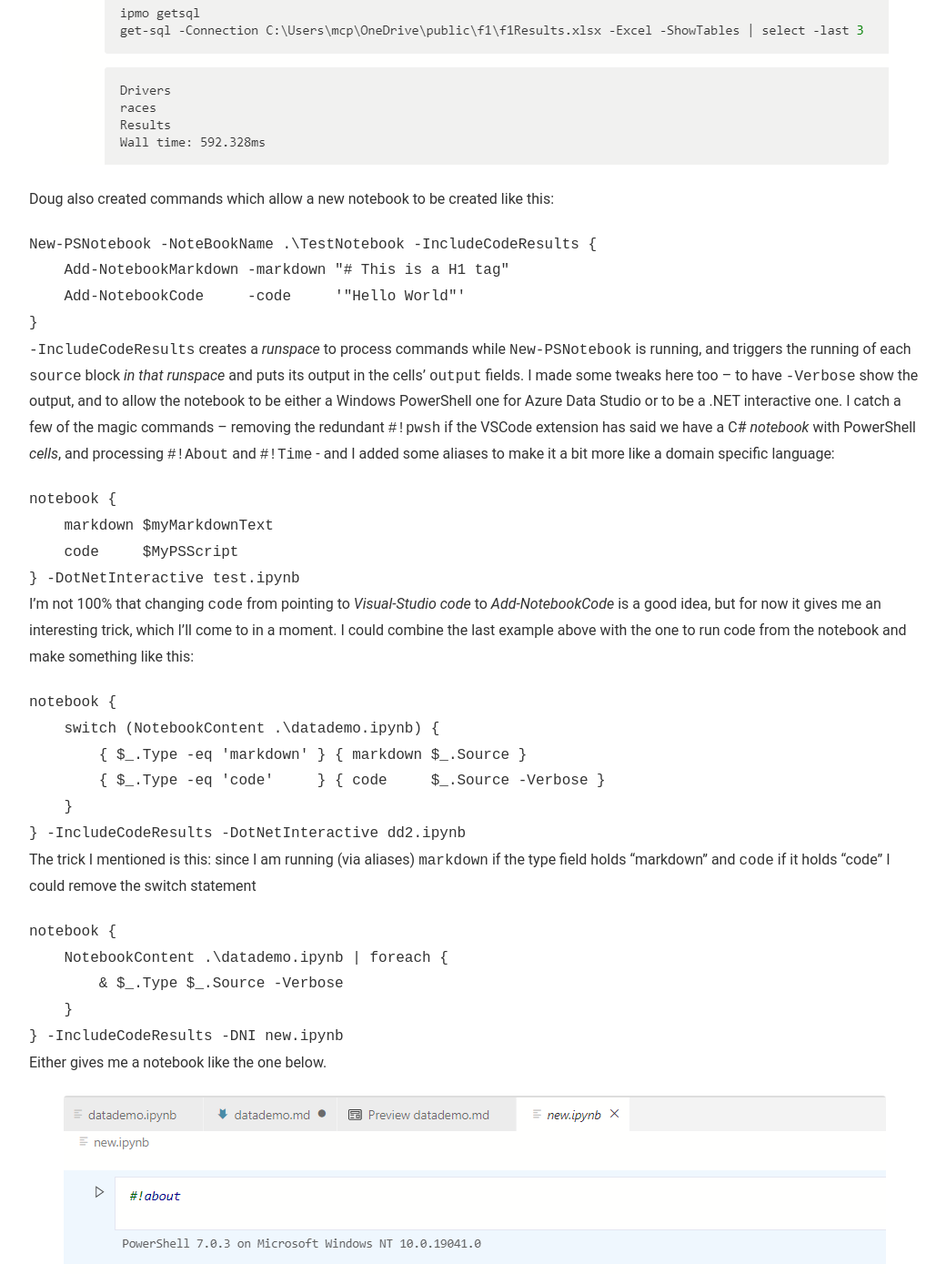
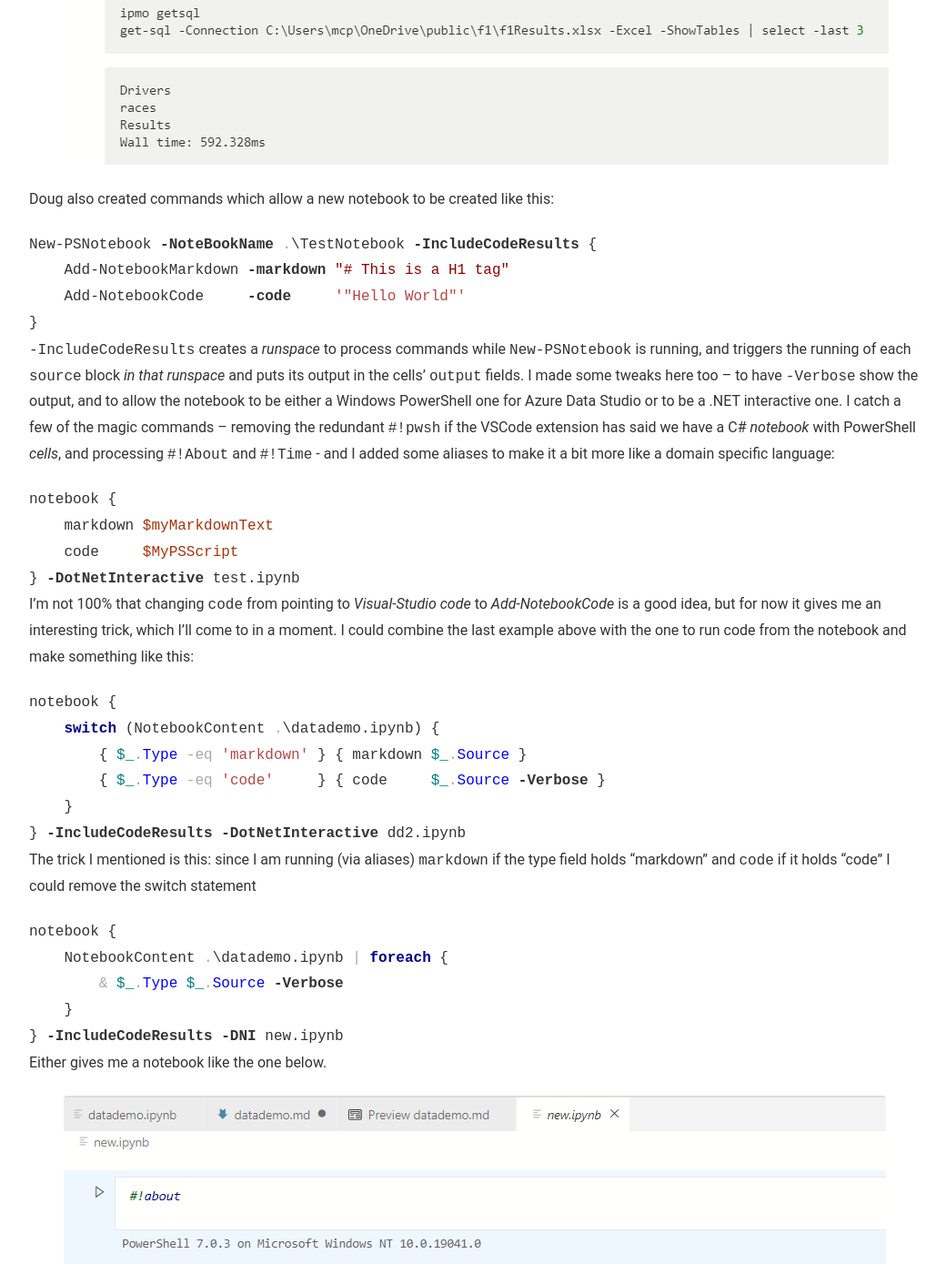
Before and after one commit to jhoneill/jhoneill.github.io, a Jekyll site: the page built from _posts/2020-09-29-Notebooks3.md, in a window 1280 px wide and 1400 px high, scrolled down 5050 px. Shown: the whole window at 91% size, without its empty margins (118-1158 px from the left). Built offline with Jekyll 4.4.1, drawn with Linux system fonts in a browser that asks for light colours; some of the changed text lies outside the part shown.

Commit message:
Updated Sharing GetSQL and notebooks 3

````diff
--- a/_posts/2020-09-29-Notebooks3.md
+++ b/_posts/2020-09-29-Notebooks3.md
@@ -53,7 +53,7 @@ from the DotNet-Interactive Extension for VS code (I’m tempted to start
 abbreviating that to DNIE pronounced like "deny"). Jupyter creates JSON inside the
 ipnyb file like this:
 
-```JSON
+{% highlight json %}
 "outputs": [
     {
         "output_type": "stream",
@@ -65,11 +65,11 @@ ipnyb file like this:
         ]
     }
 ]
-```
+{% endhighlight %}
 It’s also valid to have `"text": "A long string with \n for newlines"`
 
 *At the moment* the extension for vs code writes like this:
-```JSON
+{% highlight json %}
 "outputs": [
     {
         "output_type": "execute_result",
@@ -80,7 +80,7 @@ It’s also valid to have `"text": "A long string with \n for newlines"`
         "data": { "text/plain": "Line 2" }
     }
 ]
-```
+{% endhighlight %}
 Both forms seem to be read everywhere but often the Jupyter format reads more nicely. I would
 stress *at the moment,* because, to repeat what I said in part 2, **this is a
 preview and things can change**.
@@ -134,12 +134,12 @@ First: Doug has a `Get-NotebookContent` function which returns objects with a `t
 “Markdown” and a `source` property. It only needs a couple of lines either to
 print the Markdown or to run the source of a code cell. In others words **running the notebook in a normal PowerShell session**. Each block might
 output a different type of object and PowerShell will try to format all output based on the properties of the first object so I use `Out-Default` to force a re-evaluation of the properties to display. Like this:
-```PowerShell
+{% highlight PowerShell %}
 Get-NotebookContent .\datademo.ipynb | ForEach-Object {
     if ($_.type -eq "code") {Invoke-Expression $_.Source | Out-Default }
     else                    {Write-Verbose -Verbose $_.source}
 }
-```
+{% endhighlight %}
 
 Doug also has a `ConvertFrom-NotebookToMarkdown` function and I tweaked things to let me run a command like this:
 `ConvertFrom-NotebookToMarkdown .\datademo.ipynb -Includeoutput`
@@ -148,12 +148,12 @@ and get this
 ![Notebook converted to markdown](/assets/492b72509211cdac5f06eba977e2bab1.png)
 
 Doug also created commands which allow a new notebook to be created like this:
-```PowerShell
+{% highlight PowerShell %}
 New-PSNotebook -NoteBookName .\TestNotebook -IncludeCodeResults {
     Add-NotebookMarkdown -markdown "# This is a H1 tag"
     Add-NotebookCode     -code     '"Hello World"'
 }
-```
+{% endhighlight %}
 
 `-IncludeCodeResults` creates a *runspace* to process commands while `New-PSNotebook` is running, and triggers the running of each `source` block *in that runspace*
 and puts its output in the cells' `output` fields. I made some tweaks here too – to have `-Verbose` show the output, and to allow the notebook to be either a
@@ -161,36 +161,36 @@ Windows PowerShell one for Azure Data Studio or to be a .NET interactive one. I
 if the VSCode extension has said we have a C# *notebook* with PowerShell *cells*, and processing `#!About` and `#!Time` - and I added some aliases
 to make it a bit more like a domain specific language:
 
-```PowerShell
+{% highlight PowerShell %}
 notebook {
     markdown $myMarkdownText
     code     $MyPSScript
 } -DotNetInteractive test.ipynb
-```
+{% endhighlight %}
 I’m not 100% that changing `code` from pointing to *Visual-Studio code* to
 *Add-NotebookCode* is a good idea, but for now it gives me an interesting trick,
 which I’ll come to in a moment. I could combine the last example above with the
 one to run code from the notebook and make something like this:
 
-```PowerShell
+{% highlight PowerShell %}
 notebook {
     switch (NotebookContent .\datademo.ipynb) {
         { $_.Type -eq 'markdown' } { markdown $_.Source }
         { $_.Type -eq 'code'     } { code     $_.Source -Verbose }
     }
 } -IncludeCodeResults -DotNetInteractive dd2.ipynb
-```
+{% endhighlight %}
 The trick I mentioned is this: since I am running (via aliases) `markdown` if the
 type field holds “markdown” and `code` if it holds “code” I could remove the
 switch statement
 
-```PowerShell
+{% highlight PowerShell %}
 notebook {
     NotebookContent .\datademo.ipynb | foreach {
         & $_.Type $_.Source -Verbose
     }
 } -IncludeCodeResults -DNI new.ipynb
-```
+{% endhighlight %}
 Either gives me a notebook like the one below.
 
 ![Read a notebook, run its code, write a new notebook](/assets/ed722a2faef14d8aa001e8c92d0061b1.png)
````
Also changed, not shown: _posts/2017-01-29-Sharing-GetSQL.md (+3 -3 lines).
